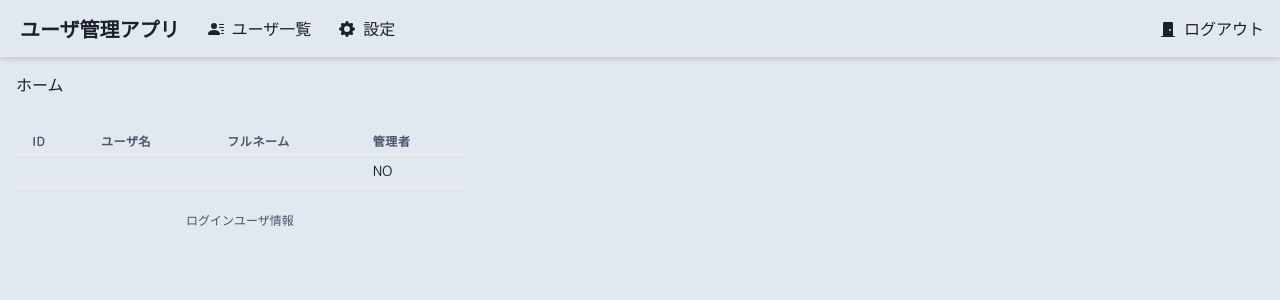
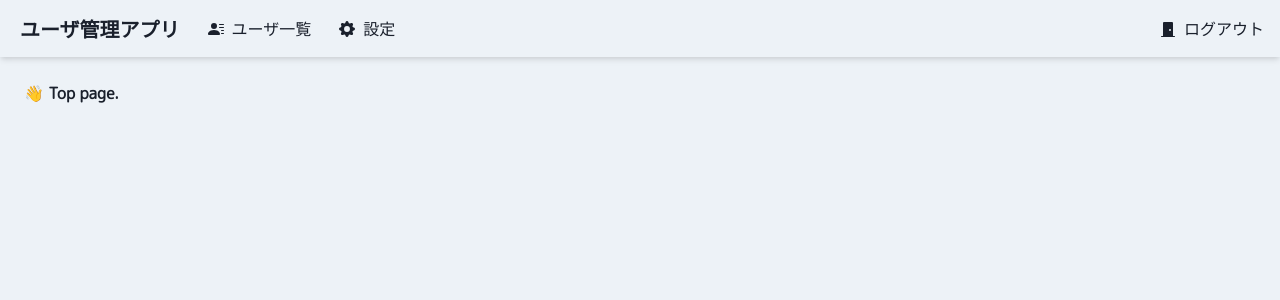
Before and after one commit to ksk-tngc/react-sample07-user-management-app, a React (Create React App) app: page /home in a window 1280 px wide. Shown: the top 300 px of the page. Built offline with nearby package versions, Linux system fonts and the light colour scheme.

Commit message:
feat: Topページ、Settingページ作成（仮）

```diff
--- a/src/components/pages/Home.tsx
+++ b/src/components/pages/Home.tsx
@@ -1,43 +1,12 @@
-import {
-  Divider,
-  Table,
-  TableCaption,
-  Tbody,
-  Td,
-  Text,
-  Th,
-  Thead,
-  Tr,
-} from '@chakra-ui/react'
+import { Flex, Text } from '@chakra-ui/react'
 import { memo, VFC } from 'react'
-import { useLoginUser } from '../../hooks/useLoginUser'
 
 export const Home: VFC = memo(() => {
-  const { loginUser } = useLoginUser()
-
   return (
     <>
-      <Text>ホーム</Text>
-      <Divider my="4" />
-      <Table variant="simple" size="sm" w="md">
-        <TableCaption>ログインユーザ情報</TableCaption>
-        <Thead>
-          <Tr>
-            <Th>ID</Th>
-            <Th>ユーザ名</Th>
-            <Th>フルネーム</Th>
-            <Th>管理者</Th>
-          </Tr>
-        </Thead>
-        <Tbody>
-          <Tr>
-            <Td>{loginUser?.id}</Td>
-            <Td>{loginUser?.username}</Td>
-            <Td>{loginUser?.name}</Td>
-            <Td>{loginUser?.isAdmin ? 'YES' : 'NO'}</Td>
-          </Tr>
-        </Tbody>
-      </Table>
+      <Flex p="2">
+        <Text fontWeight="bold">👋 Top page.</Text>
+      </Flex>
     </>
   )
 })
--- a/src/components/pages/Setting.tsx
+++ b/src/components/pages/Setting.tsx
@@ -1,6 +1,12 @@
-import { Text } from '@chakra-ui/react'
+import { Flex, Text } from '@chakra-ui/react'
 import { memo, VFC } from 'react'
 
 export const Setting: VFC = memo(() => {
-  return <Text>設定ページ</Text>
+  return (
+    <>
+      <Flex p="2">
+        <Text fontWeight="bold">⚙️ Setting page ...</Text>
+      </Flex>
+    </>
+  )
 })
--- a/src/theme/theme.ts
+++ b/src/theme/theme.ts
@@ -8,7 +8,7 @@ export const theme = extendTheme({
   styles: {
     global: {
       body: {
-        bg: 'gray.200',
+        bg: 'gray.100',
         color: 'gray.800',
       },
     },
```
